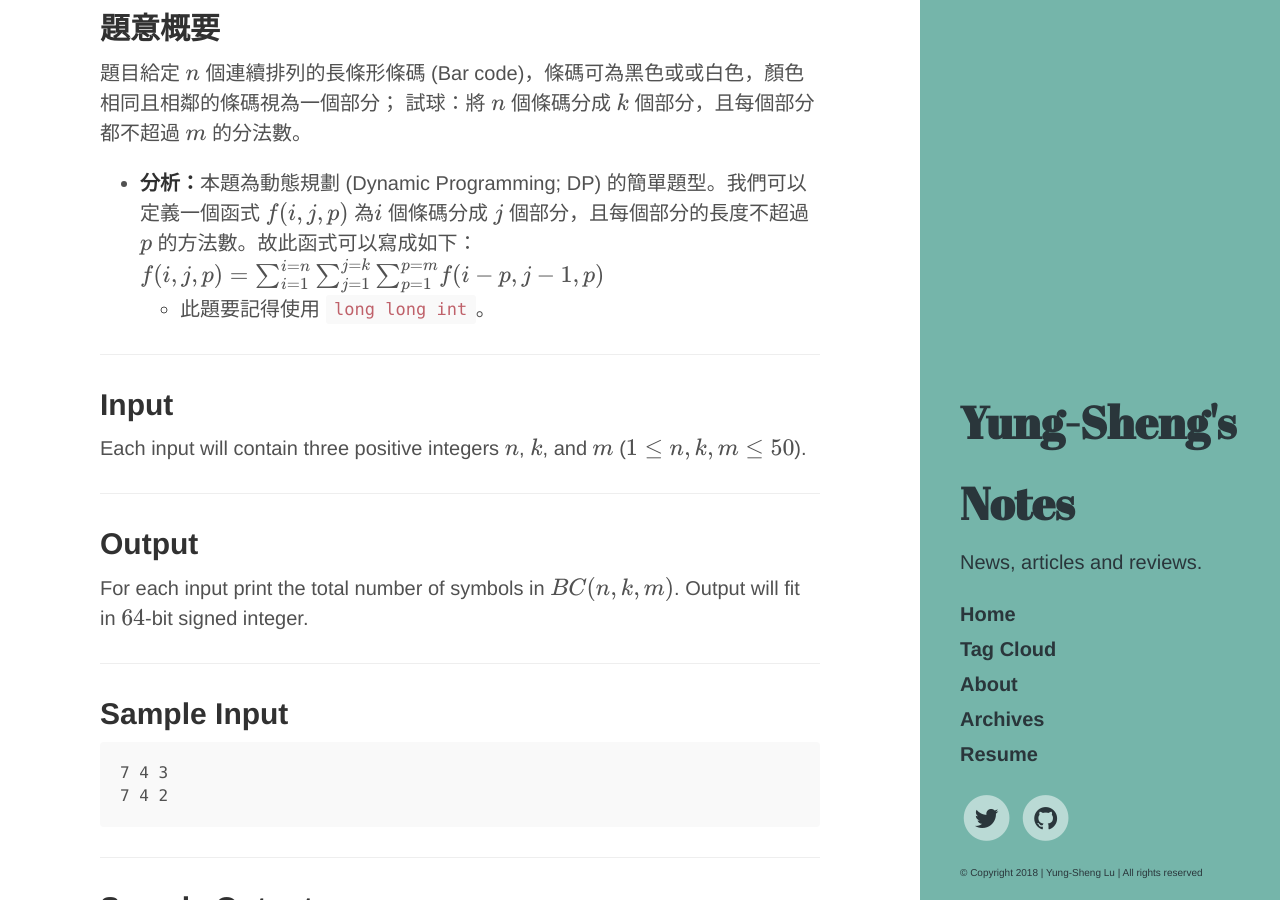
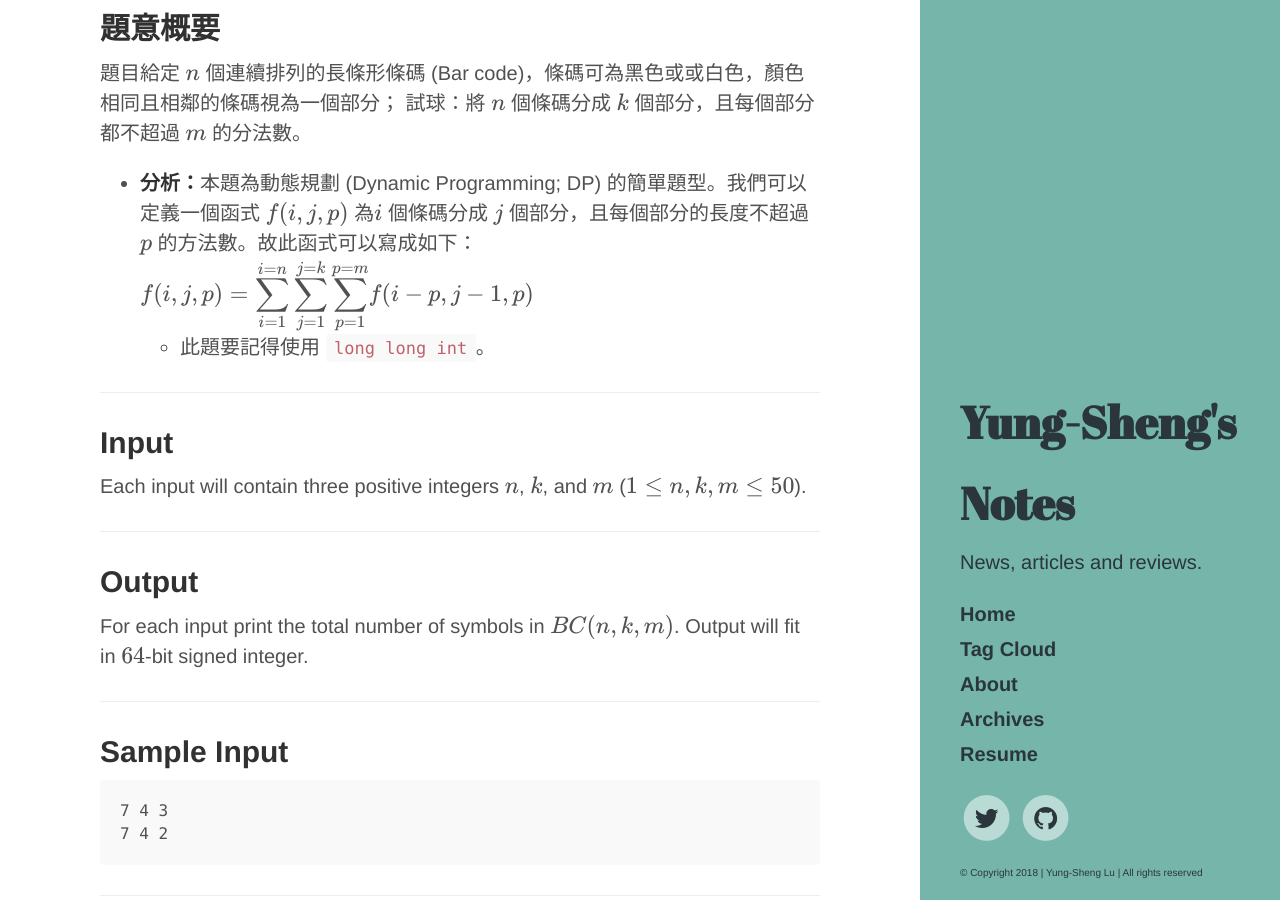
Before and after one commit to dppss90010/yungshenglu.github.io, a Jekyll site: the page built from _posts/2018-04-23-UVA10721.md, in a window 1280 px wide and 900 px high, scrolled down 386 px. Built offline with Jekyll 4.4.1, drawn with Linux system fonts in a browser that asks for light colours; formulas are drawn with MathJax 3; comment, search, counter and statistics services are not loaded.

Commit message:
Update latest posts

```diff
--- a/_posts/2018-04-23-UVA10721.md
+++ b/_posts/2018-04-23-UVA10721.md
@@ -24,9 +24,9 @@ link       : https://uva.onlinejudge.org/index.php?option=onlinejudge&page=show_
 試球：將 $$n$$ 個條碼分成 $$k$$ 個部分，且每個部分都不超過 $$m$$ 的分法數。
 * **分析：**本題為動態規劃 (Dynamic Programming; DP) 的簡單題型。我們可以定義一個函式 $$f(i, j, p)$$ 為$$i$$ 個條碼分成 $$j$$ 個部分，且每個部分的長度不超過 $$p$$ 的方法數。故此函式可以寫成如下：
     $$
-    \begin{equation}
+    \begin{align*}
     f(i, j, p) = \sum_{i = 1}^{i = n}{ \sum_{j = 1}^{j = k}{ \sum_{p = 1}^{p = m}}{ f(i - p, j - 1, p) } }
-    \end{equation}
+    \end{align*}
     $$
     * 此題要記得使用 `long long int`。
 
```
